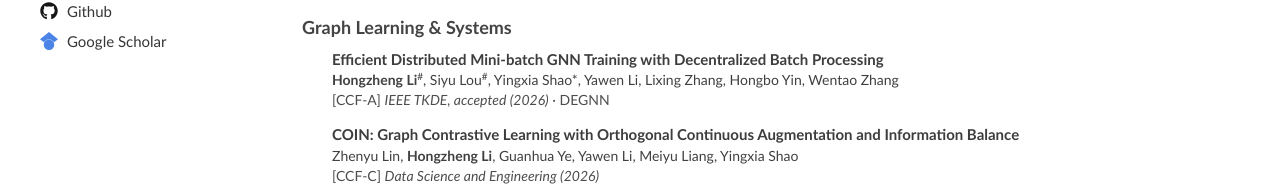
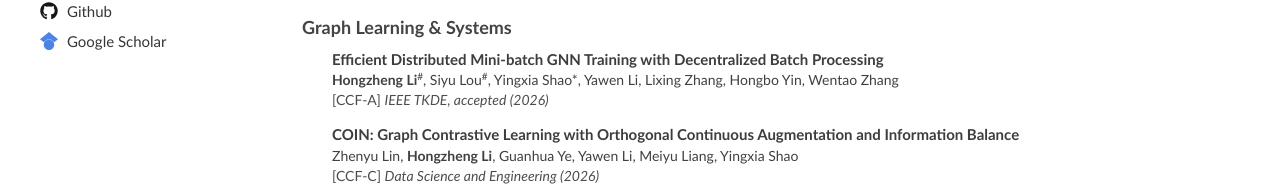
Before and after one commit to DuoLife-QNL/academic-homepage, a Next.js app: page / in a window 1280 px wide. Shown: the part 488-674 px from the top of the page. Built offline with nearby package versions, Linux system fonts and the light colour scheme.

Commit message:
Remove DEGNN label from publication

```diff
--- a/app/page.tsx
+++ b/app/page.tsx
@@ -70,7 +70,6 @@ const graphSystems: Publication[] = [
     ),
     venue: "IEEE TKDE, accepted (2026)",
     ccf: "A",
-    note: "DEGNN",
     links: [],
   },
   {
```
Also changed, not shown: 1 other file (tests, documents, lock files or other folders).
